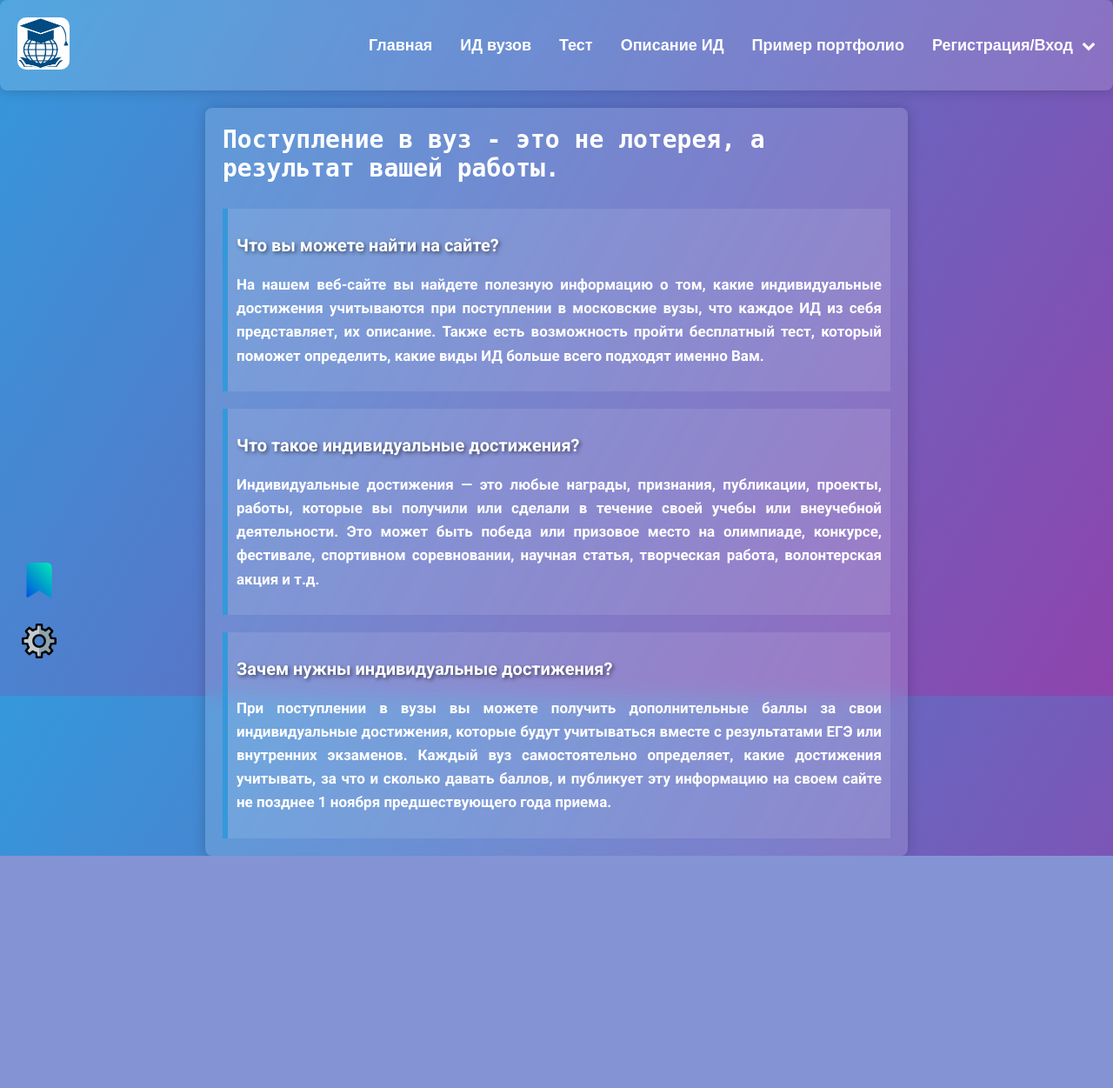
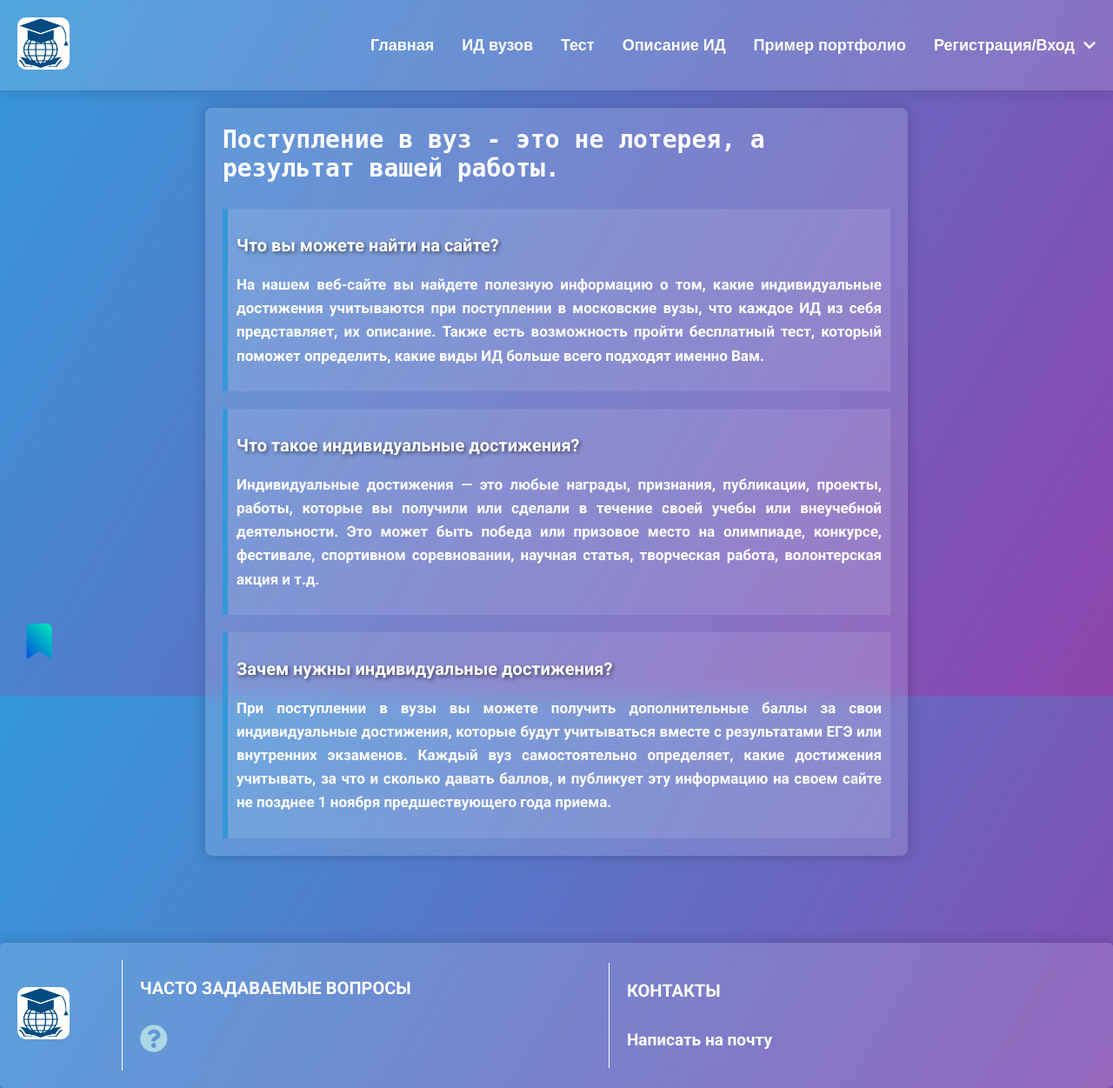
Before and after one commit to skyber20/individual_project, a Django app: page / in a window 1280 px wide. Shown: the whole page at 87% size. Before the commit the page ends 984 px from the top, so only its background shows below. Run offline with Django 5.2, Linux system fonts and the light colour scheme.

Commit message:
adding footer and i started to work of favorites panel

```diff
--- a/example_ID/templates/example_ID.html
+++ b/example_ID/templates/example_ID.html
@@ -6,8 +6,8 @@
     <meta name="viewport" content="width=device-width, initial-scale=1.0" />
     <title>Пример портфолио</title>
     <link
-      rel="stylesheet"
-      href="{% static 'main_page/css/common_styles.css' %}"
+    rel="stylesheet"
+    href="{% static 'main_page/css/common_styles.css' %}"
     />
     <link
       rel="stylesheet"
--- /dev/null
+++ b/main_page/static/main_page/css/basement.css
@@ -0,0 +1,59 @@
+#myFooter {
+  margin-top: 100px;
+  display: flex;
+  justify-content: space-between;
+  align-items: center;
+  padding: 20px;
+  background-color: rgba(255, 255, 255, 0.15);
+  backdrop-filter: blur(10px);
+  border-radius: 5px;
+  box-shadow: 0px 0px 15px 0px rgba(0, 0, 0, 0.2);
+}
+
+.footer-logo {
+    width: 10%;
+}
+
+.fa-question-circle {
+    font-size: 32px;
+    color: lightblue;
+    transition: all 0.3s;
+}
+
+.footer-section {
+  width: 45%;
+  border-left: 1px solid white;
+  padding-left: 20px;
+  transition: all 0.5s;
+}
+
+.footer-section:first-child {
+  border-left: none;
+}
+
+.footer-section:hover {
+  background-color: rgba(255, 255, 255, 0.1);
+}
+
+.footer-section h3 {
+  font-size: 20px;
+  padding-bottom: 10px;
+  text-transform: uppercase;
+}
+
+.footer-section p {
+  margin-top: 20px;
+  line-height: 1.6;
+}
+
+.footer-section a {
+  font-size: 19px;
+  color: white;
+  text-decoration: none;
+  transition: all 0.3s;
+}
+
+.footer-section a:hover,
+.fas:hover {
+  color: #800080;
+}
--- a/main_page/static/main_page/css/common_styles.css
+++ b/main_page/static/main_page/css/common_styles.css
@@ -2,6 +2,7 @@
 
 body {
   margin: 0;
+  height: 100vh;
   padding: 0;
   font-family: "Roboto", sans-serif;
   background: linear-gradient(120deg, #3498db, #8e44ad);
@@ -16,7 +17,6 @@ body {
   padding: 20px;
   background-color: rgba(255, 255, 255, 0.15);
   backdrop-filter: blur(10px);
-  border-radius: 8px;
   box-shadow: 0px 0px 15px 0px rgba(0, 0, 0, 0.2);
 }
 
@@ -92,11 +92,12 @@ nav .btn:hover {
   display: block;
 }
 
+
 #container {
   position: relative;
   min-height: 60px;
   width: 60%;
-  margin: 20px auto 0;
+  margin: 20px auto 50px;
   background-color: rgba(255, 255, 255, 0.15);
   padding: 20px;
   border-radius: 8px;
@@ -115,28 +116,23 @@ nav .btn:hover {
   }
 }
 
-#settings_btn,
 #favorites_btn {
   background: none;
   border: none;
   cursor: pointer;
   padding: 0;
   position: fixed;
+  left: 25px;
+  bottom: 40px;
+  transition: all 0.3s;
 }
 
-#favorites_btn {
-  left: 25px;
-  bottom: 110px;
+#favorites_img {
+  width: 40px;
 }
 
-#settings_btn {
-  left: 25px;
-  bottom: 40px;
-}
-
-#settings_img,
-#favorites_img {
-  width: 40px;
+#favorites_btn:hover {
+  transform: scale(1.1);
 }
 
 .buttons {
--- /dev/null
+++ b/main_page/templates/basement.html
@@ -0,0 +1,15 @@
+{% load static %}
+<link rel="stylesheet" href="https://cdnjs.cloudflare.com/ajax/libs/font-awesome/5.15.3/css/all.min.css">
+<footer id="myFooter">
+    <div id="logo" class="footer-logo">
+        <a href="{% url 'main_page' %}"><img src="{% static 'main_page/images/vuz.jpg' %}" alt=""></a>
+    </div>
+    <div class="footer-section">
+        <h3>Часто задаваемые вопросы</h3>
+        <p><a href="#"><i class="fas fa-question-circle""></i></a></p>
+    </div>
+    <div class="footer-section">
+        <h3>Контакты</h3>
+        <p><a href="mailto:arttim1019@gmail.com">Написать на почту</a></p>
+    </div>
+</footer>
--- a/main_page/templates/common_html.html
+++ b/main_page/templates/common_html.html
@@ -2,6 +2,7 @@
 <link rel="stylesheet" href="https://cdnjs.cloudflare.com/ajax/libs/font-awesome/4.7.0/css/font-awesome.min.css">
 <nav id="nav">
     <a href="{% url 'main_page' %}" id="logo"><img src="{% static 'main_page/images/vuz.jpg' %}" alt=""></a>
+    <div id="navbar">
         <ul id="navbar_ul">
             <li><button class="btn"><a class="nav_a" href="{% url 'main_page' %}">Главная</a></button></li>
             <li><button class="btn""><a class="nav_a" href="{% url 'individual_achievements_vuz' %}">ИД вузов</a></button></li>
@@ -31,10 +32,9 @@
             </li>
             {% endif %}
         </ul>
+    </div>
 </nav>
 <button id="favorites_btn">
     <img id="favorites_img" src="{% static 'main_page/images/favorites.png' %}">
 </button>
-<button id="settings_btn" onclick="openSettings()">
-    <img id="settings_img" src="{% static 'main_page/images/настройки.png' %}">
-</button>
+<script src="{% static 'main_page/js/common_js.js' %}"></script>
--- a/main_page/templates/main.html
+++ b/main_page/templates/main.html
@@ -7,6 +7,7 @@
     <title>Главная страница</title>
     <link rel="stylesheet" href="{% static 'main_page/css/common_styles.css' %}">
     <link rel="stylesheet" href="{% static 'main_page/css/main_page.css' %}">
+    <link rel="stylesheet" href="{% static 'main_page/css/basement.css' %}">
 </head>
 <body>
     {% include 'common_html.html' %}
@@ -30,6 +31,7 @@
             </div>
         </div>
     </div>
+    {% include 'basement.html' %}
     <script src="{% static 'main_page/js/main_page.js' %}"></script>
 </body>
 </html>
```
Also changed, not shown: Individual_achievements/static/achievements/css/individual_for_vuz.css (+38 -1 lines), Individual_achievements/static/achievements/js/individual_for_vuz.js (+8 -0 lines), Individual_achievements/templates/achievements.html (+12 -5 lines), main_page/static/main_page/js/common_js.js (deleted, +0 -8 lines). Lines whose indentation alone changed are shown as unchanged.
